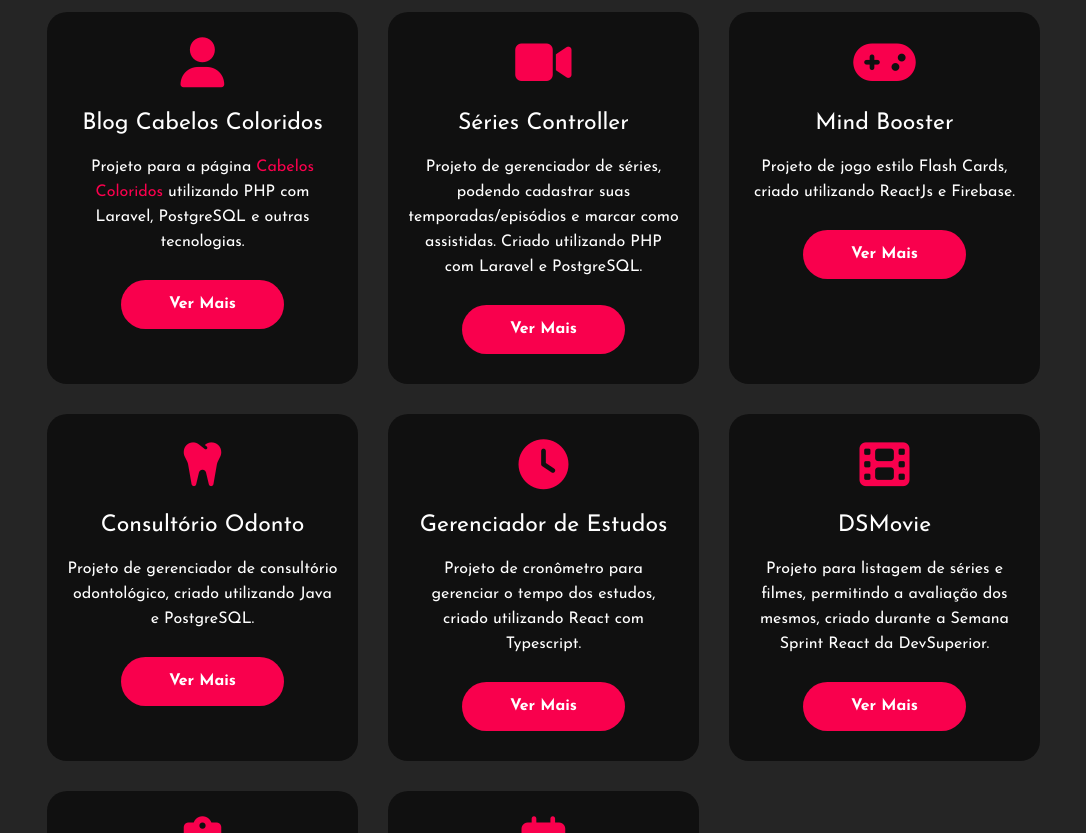
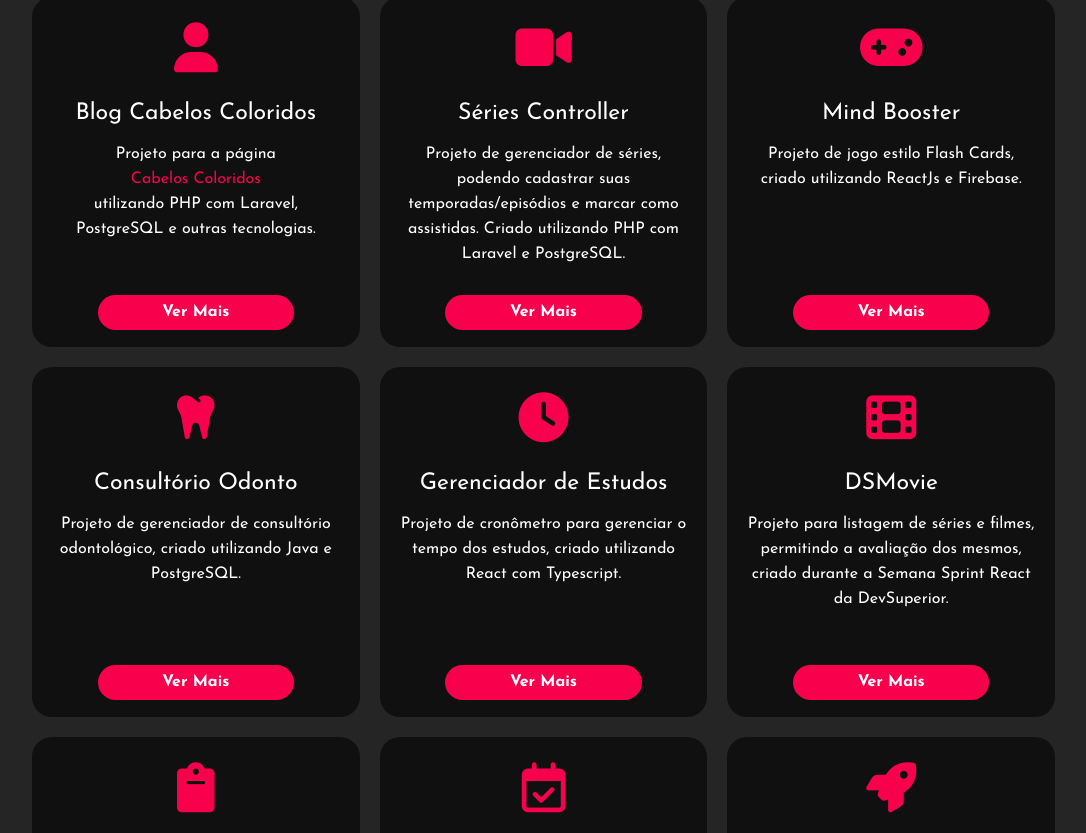
Before and after one commit to VinnenLM/portfolio-pessoal, a React (Create React App) app: page / in a window 1280 px wide. Shown: the part 2247-3080 px from the top of the page, without its empty margins (96-1182 px from the left). Built offline with nearby package versions, Linux system fonts and the light colour scheme.

Commit message:
Refatoração nos projetos

```diff
--- a/src/components/projetos/index.js
+++ b/src/components/projetos/index.js
@@ -19,8 +19,8 @@ export default function Projetos() {
                         <p>Projeto para a página <a className="link"
                             href="https://www.instagram.com/blogcabeloscoloridos/" target="_blank" rel="noreferrer">Cabelos Coloridos</a> utilizando PHP
                             com Laravel, PostgreSQL e outras tecnologias.</p>
-                        <a className="botao-link" href="https://blog-cabelos-coloridos.herokuapp.com" target="_blank" rel="noreferrer">Ver Mais</a>
                     </div>
+                    <a className="botao-link" href="https://blog-cabelos-coloridos.herokuapp.com" target="_blank" rel="noreferrer">Ver Mais</a>
                 </div>
 
                 <Projeto titulo="Séries Controller" icone="fas fa-video" descricao="Projeto de gerenciador de séries, podendo cadastrar suas temporadas/episódios e marcar como assistidas. Criado utilizando PHP com Laravel e PostgreSQL." link="http://series-controller.herokuapp.com" />
@@ -37,6 +37,8 @@ export default function Projetos() {
 
                 <Projeto titulo="SEMAT 2019" icone="fa-regular fa-calendar-check" descricao="Site para divulgação do evento da semana da matemática, criado utilizando ReactJs." link="https://semana-matematica-2019.netlify.app/" />
 
+                <Projeto titulo="21 Dias De Código" icone="fa-solid fa-rocket" descricao="Códigos desenvolvidos durante o desafio 21 Dias de Código da Rocketseat" link="https://github.com/VinnenLM/desafio-21-dias-rocketseat" />
+
             </div>
         </div>
     )
--- a/src/components/projetos/projeto/index.js
+++ b/src/components/projetos/projeto/index.js
@@ -2,16 +2,21 @@ import React from "react";
 
 export default function Projeto({ titulo, icone, descricao, link }) {
     return (
-        <div className="card">
+        <>
+            <div className="card">
 
-            <i className={icone}></i>
-            <span className="projeto-title">{titulo}</span>
+                <i className={icone}></i>
 
-            <div className="paragrafo">
-                <p>{descricao}</p>
+                <span className="projeto-title">{titulo}</span>
+
+                <div className="paragrafo">
+                    <p>{descricao}</p>
+                </div>
+
                 <a className="botao-link" href={link} target="_blank" rel="noreferrer">Ver Mais</a>
+
             </div>
 
-        </div>
+        </>
     )
 }
--- a/src/components/projetos/style.css
+++ b/src/components/projetos/style.css
@@ -13,21 +13,22 @@
 
 .cards {
     display: grid;
-    grid-template-columns: repeat(4, 25%);
+    grid-template-columns: repeat(4, 24%);
     width: 80%;
+    grid-gap: 20px;
+    height: 100%;
     margin: 0 auto;
-    min-height: 400px;
 }
 
 @media screen and (max-width: 1350px) {
     .cards {
-        grid-template-columns: repeat(3, 33.3%);
+        grid-template-columns: repeat(3, 32%);
     }
 }
 
 @media screen and (max-width: 970px) {
     .cards {
-        grid-template-columns: repeat(2, 50%);
+        grid-template-columns: repeat(2, 48.5%);
     }
 }
 
@@ -38,14 +39,19 @@
 }
 
 .card {
+    display: grid;
+    grid-template-rows: 30% 10% 45% 10%;
+    height: 100%;
     background: #101010;
     border-radius: 20px;
-    margin: 15px;
     text-align: center;
+    min-height: 350px;
 }
 
-.card>* {
-    display: grid;
+.card a {
+    display: flex;
+    flex-direction: column;
+    justify-content: center;
 }
 
 .card i {
@@ -81,7 +87,6 @@
 
 .botao-link {
     width: 60%;
-    padding: 10px;
     margin: 0 auto;
     background: red;
     background-color: #f9004d;
--- a/src/components/sobre/index.js
+++ b/src/components/sobre/index.js
@@ -18,7 +18,7 @@ export default function Sobre() {
 
                     <p>Sou um Desenvolvedor Web Fullstack, atualmente trabalhando como estagiário em Desenvolvimento na
                         UTFPR - Cornélio Procópio.</p>
-                    <p>Utilizo e procuro saber mais sobre PHP, Laravel, HTML, CSS, Javascript, Git, PostgreSQL, Sass,
+                    <p>Utilizo e procuro saber mais sobre PHP, Laravel, ReactJs, HTML, CSS, Javascript, Git, PostgreSQL, Sass,
                         JQuery, Bootstrap, entre outras tecnologias.</p>
 
                 </div>
```
